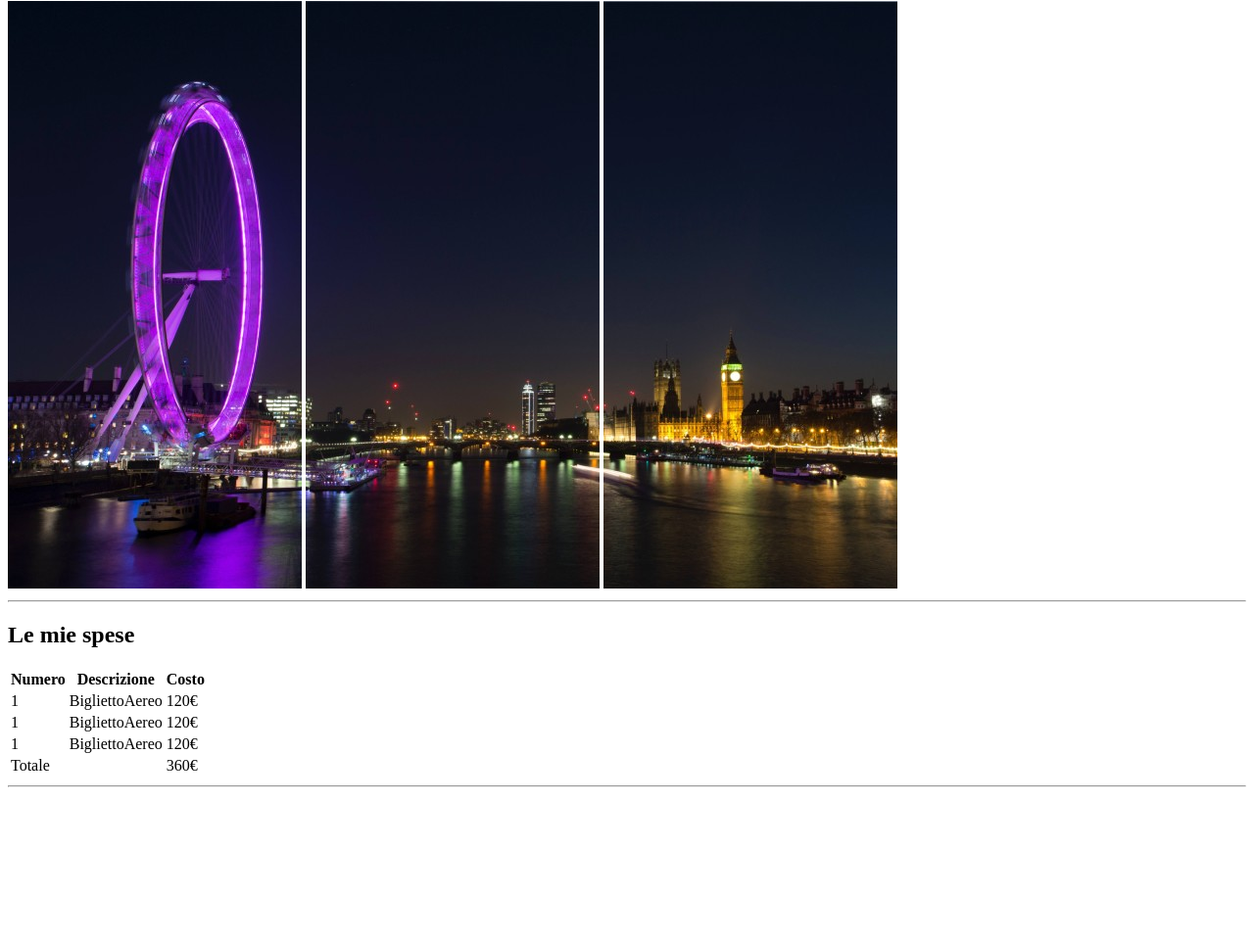
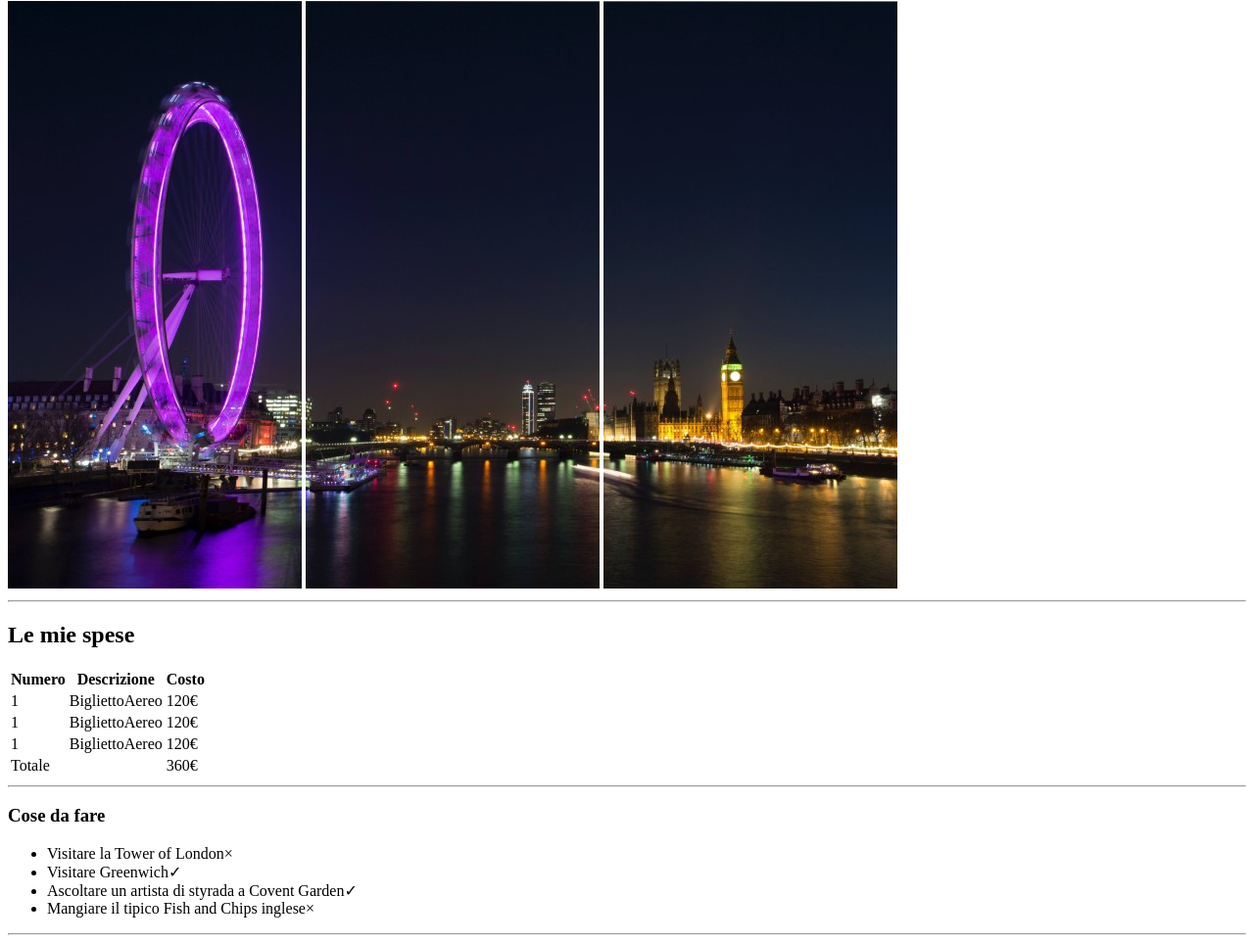
Before and after one commit to GiuseppeLiGioi/html-london-trip, a plain HTML site: page index.html in a window 1280 px wide. Shown: the part 79-1042 px from the top of the page at 98% size. Before the commit the page ends 891 px from the top, so only its background shows below. Drawn offline with Linux system fonts and the light colour scheme.

Commit message:
ADD: unordered list

```diff
--- a/index.html
+++ b/index.html
@@ -55,6 +55,19 @@
    </table>
 
    <hr>
+   <h3>Cose da fare</h3>
+
+   <ul>
+      <li>Visitare la Tower of London&times;</li>
+      <li>Visitare Greenwich&#10003;</li>
+      <li>Ascoltare un artista di styrada a Covent Garden&#10003;</li>
+      <li>Mangiare il tipico Fish and Chips inglese&times;</li>
+
+
+   </ul>
+
+   <hr>
+
 
 
 
```
